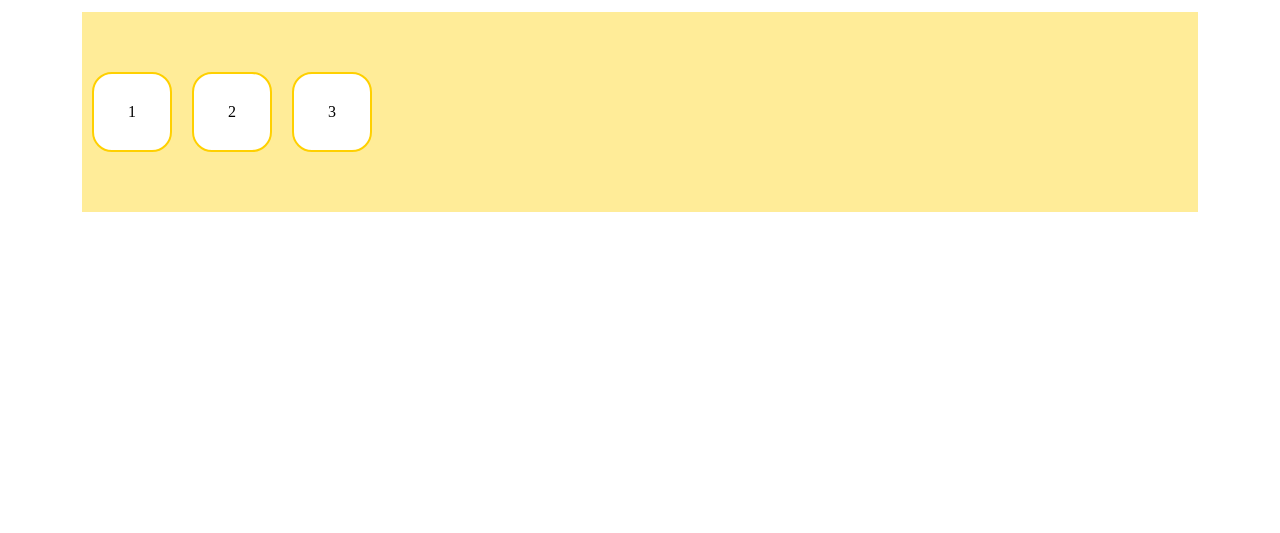
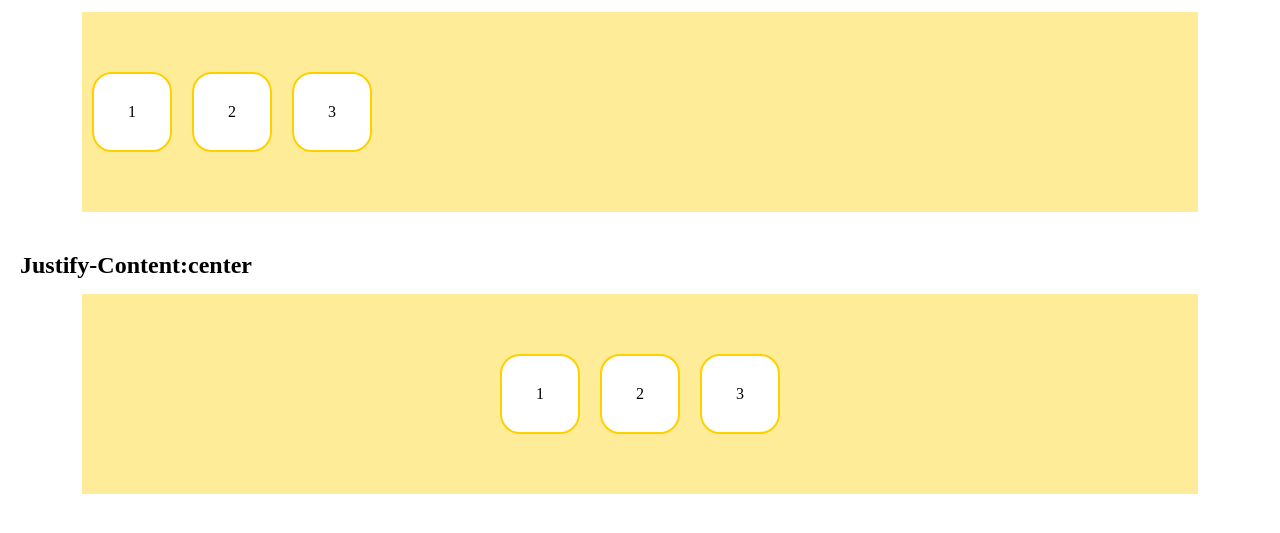
Before and after one commit to yassssml/progresso-html, a plain HTML site: page index.html in a window 1280 px wide. Shown: the part 97-630 px from the top of the page. Drawn offline with Linux system fonts and the light colour scheme.

Commit message:
cria a seção justify-center

```diff
--- a/assets/styles/index.css
+++ b/assets/styles/index.css
@@ -44,3 +44,7 @@ h2 {
     border-radius: 20px;
     margin: 10px;
 }
+
+.justify-center {
+    justify-content: center;
+}
--- a/index.html
+++ b/index.html
@@ -17,5 +17,13 @@
             <div class="flex-item">3</div>
         </div>
     </section>
+    <section>
+        <h2>Justify-Content:center</h2>
+        <div class="Flex-countainer justify-center">
+            <div class="flex-item">1</div>
+            <div class="flex-item">2</div>
+            <div class="flex-item">3</div>
+        </div>
+    </section>
 </body>
 </html>
```
